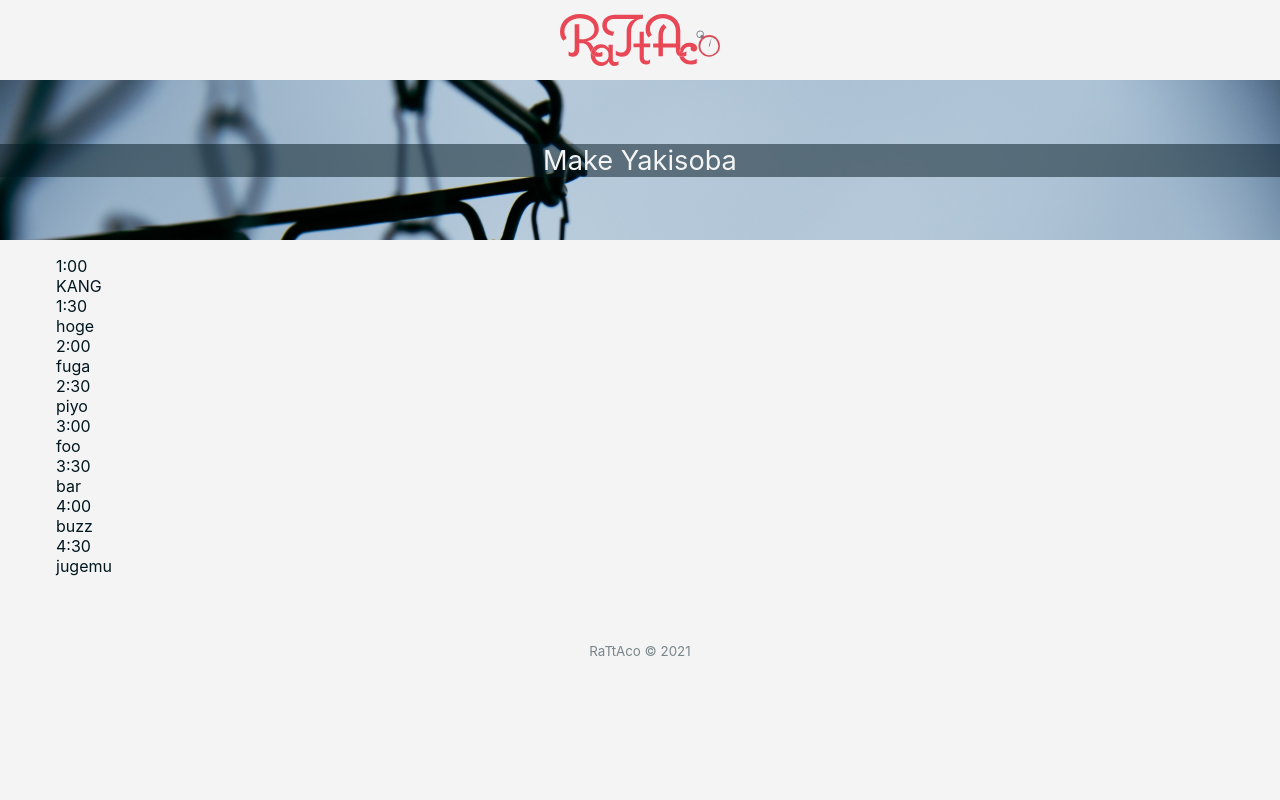
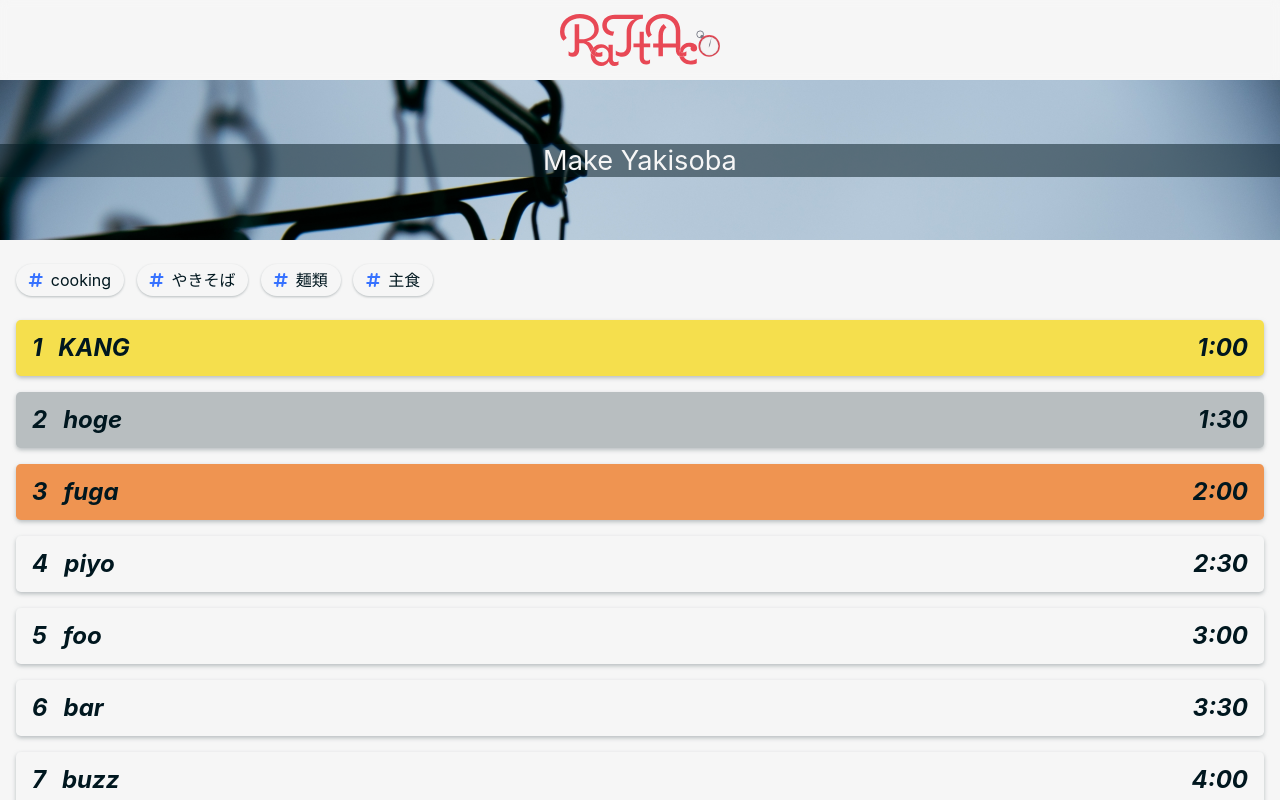
Before and after one commit to 2ndr9/RaTtAco, a React (Create React App) app in the folder frontend/: page /ranking in a window 1280 px wide. Shown: the top 800 px of the page. Built offline with nearby package versions, Linux system fonts and the light colour scheme.

Commit message:
updated ranking-page style

```diff
--- a/frontend/src/color.scss
+++ b/frontend/src/color.scss
@@ -1,6 +1,6 @@
 $black: #00171F;
 $grey: #7A868A;
-$white: #F4F4F4;
+$white: #F6F6F6;
 $red: #E84855;
 $yellow: #F5DF4D;
 $blue: #3772FF;
--- a/frontend/src/views/components/SubpageHead.js
+++ b/frontend/src/views/components/SubpageHead.js
@@ -1,4 +1,5 @@
 import React from "react";
+// import { Link } from "react-router-dom";
 import "./SubpageHead.scss";
 
 class SubpageHead extends React.Component {
@@ -6,6 +7,11 @@ class SubpageHead extends React.Component {
     return (
       <div className={"full-width header_subpage " + this.props.name}>
         <h1>{this.props.title}</h1>
+        {/* {this.props.categoryTag && (
+          <Link to={"/tag/" + this.props.categoryTag} className="tag category">
+            {this.props.categoryTag}
+          </Link>
+        )} */}
       </div>
     );
   }
--- a/frontend/src/views/pages/ranking/ranking.jsx
+++ b/frontend/src/views/pages/ranking/ranking.jsx
@@ -1,6 +1,7 @@
 import React from "react";
 import SubpageHead from "../../components/SubpageHead";
 import { RankingList } from "./rankingList";
+import TagList from "./tagList";
 import "./ranking.scss"
 
 class ranking extends React.Component {
@@ -8,6 +9,7 @@ class ranking extends React.Component {
   return (
     <div>
       <SubpageHead title="Make Yakisoba" name="tasks" categoryTag="cooking" />
+      <TagList />
       <RankingList />
     </div>
   );
--- a/frontend/src/views/pages/ranking/ranking.scss
+++ b/frontend/src/views/pages/ranking/ranking.scss
@@ -0,0 +1,72 @@
+@import "../../../color.scss";
+.tagWrapper {
+    margin-top: 1.5rem;
+    display: flex;
+    flex-wrap: wrap;
+    gap: .8rem;
+    counter-reset: rank;
+}
+#ranking {
+    margin-top: 1.5rem;
+}
+.CardContainer {
+    box-sizing: border-box;
+    background-color: $white;
+    margin-bottom: 1rem;
+    // border: 1px solid #000;
+    border-radius: .3rem;
+    filter: drop-shadow(0 2px 2px rgba($grey, .5));
+    padding: 1rem;
+    font-family: din-2014, ryo-gothic-plusn, -apple-system, BlinkMacSystemFont, "Segoe UI", "Roboto", "Oxygen", "Ubuntu", "Cantarell", "Fira Sans", "Droid Sans", "Helvetica Neue", sans-serif;;
+    font-weight: 700;
+    font-size: 1.5rem;
+    line-height: 1;
+    font-style: italic;
+    display: grid;
+    grid-template-columns: max-content 1fr max-content;
+    &:hover {
+        filter: drop-shadow(0 3px 4px rgba($grey, .3));
+    }
+    &:first-child {
+        background-color: $yellow;
+    }
+    &:nth-child(2) {
+        background-color: mix($grey, $white);
+    }
+    &:nth-child(3) {
+        background-color: mix($red, $yellow);
+    }
+}
+.CardContainer::before {
+    content: counter(rank);
+    counter-increment: rank;
+    margin-right: 1rem;
+}
+.tag {
+    line-height: 1;
+    color: $grey;
+    text-decoration: none;
+    color: $black;
+    background-color: $white;
+    border-radius: 1rem;
+    padding: .5rem .8rem;
+    filter: drop-shadow(0 1px 1px rgba($grey, .5));
+    transition: .2s;
+    &::before {
+        font-family: "Font Awesome 5 Free";
+        content: "\f292";
+        font-weight: 900;
+        color: $blue;
+        margin-right: .5rem;
+    }
+    &:hover {
+        filter: drop-shadow(0 2px 2px rgba($grey, .3));
+    }
+    &.category {
+        width: fit-content;
+        margin: 0 auto;
+        &:before {
+            color: $red;
+        }
+    }
+}
--- a/frontend/src/views/pages/ranking/rankingCard.jsx
+++ b/frontend/src/views/pages/ranking/rankingCard.jsx
@@ -3,15 +3,12 @@ import React from "react";
 export const RankingCard = (props) => {
   return (
     <div className="CardContainer">
-      <div>
-        <div className="rank"></div>
+        <div className="username">{props.name}</div>
         <div className="time">
           {
             props.time
           }
         </div>
-      </div>
-      <div className="username">{props.name}</div>
     </div>
   );
 };
--- a/frontend/src/views/pages/ranking/rankingList.jsx
+++ b/frontend/src/views/pages/ranking/rankingList.jsx
@@ -3,8 +3,7 @@ import { RankingCard } from "./rankingCard";
 
 export const RankingList = () => {
   return (
-    <div>
-      <ul>
+    <section id="ranking">
         <RankingCard time="1:00" name="KANG" />
         <RankingCard time="1:30" name="hoge" />
         <RankingCard time="2:00" name="fuga" />
@@ -12,8 +11,7 @@ export const RankingList = () => {
         <RankingCard time="3:00" name="foo" />
         <RankingCard time="3:30" name="bar" />
         <RankingCard time="4:00" name="buzz" />
-        <RankingCard time="4:30" name="jugemu" />
-      </ul>
-    </div>
+        <RankingCard time="4:30" name="ほげ" />
+    </section>
   );
 };
--- /dev/null
+++ b/frontend/src/views/pages/ranking/tag.js
@@ -0,0 +1,14 @@
+import React from "react";
+import { Link } from "react-router-dom";
+
+class Tag extends React.Component {
+  render() {
+    return (
+      <Link to={"/tag/" + this.props.name} className="tag">
+        {this.props.name}
+      </Link>
+    );
+  }
+}
+
+export default Tag;
--- /dev/null
+++ b/frontend/src/views/pages/ranking/tagList.js
@@ -0,0 +1,17 @@
+import React from "react";
+import Tag from "./tag";
+
+class TagList extends React.Component {
+  render() {
+    return (
+      <div className="tagWrapper">
+        <Tag name="cooking" />
+        <Tag name="やきそば" />
+        <Tag name="麺類" />
+        <Tag name="主食" />
+      </div>
+    );
+  }
+}
+
+export default TagList;
```
